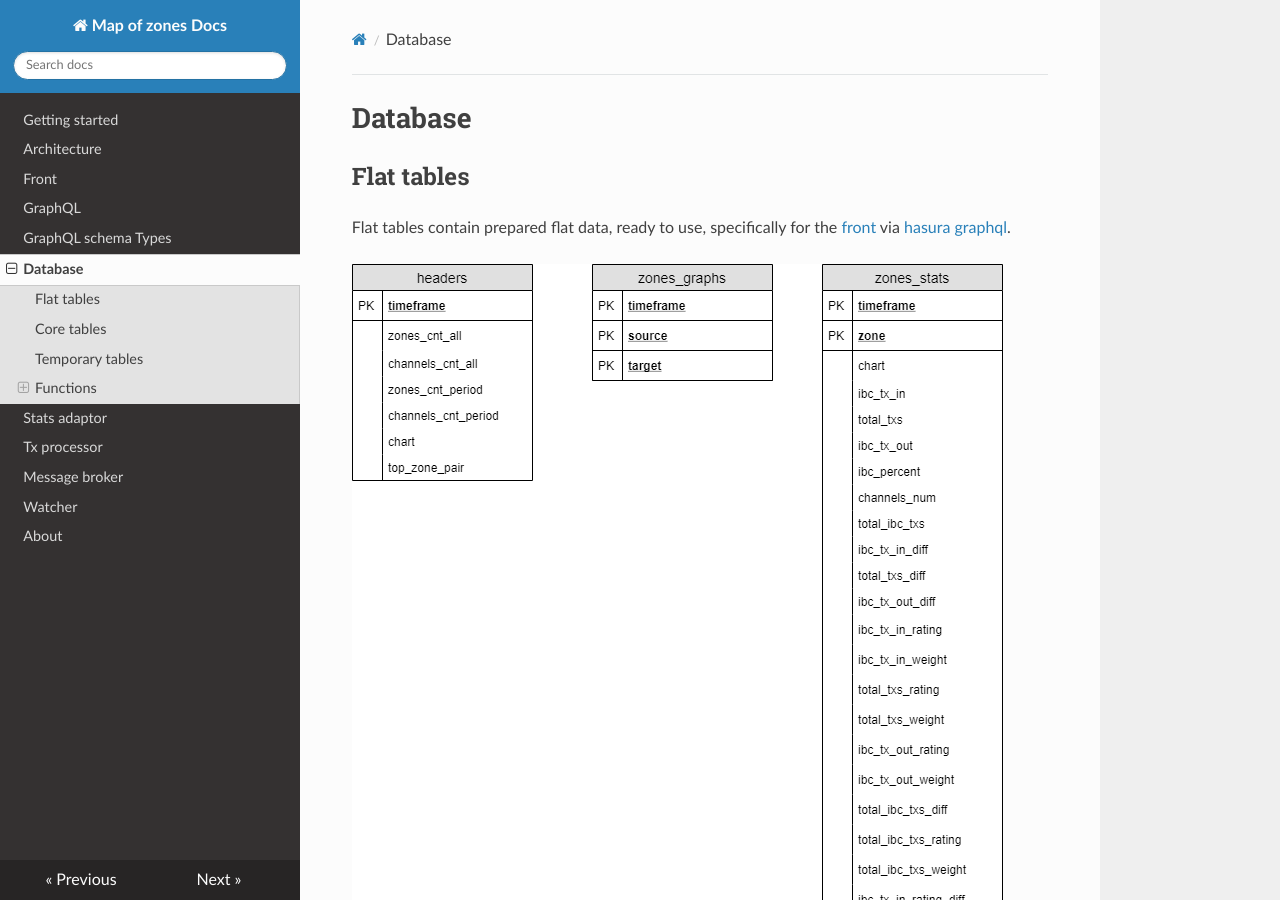
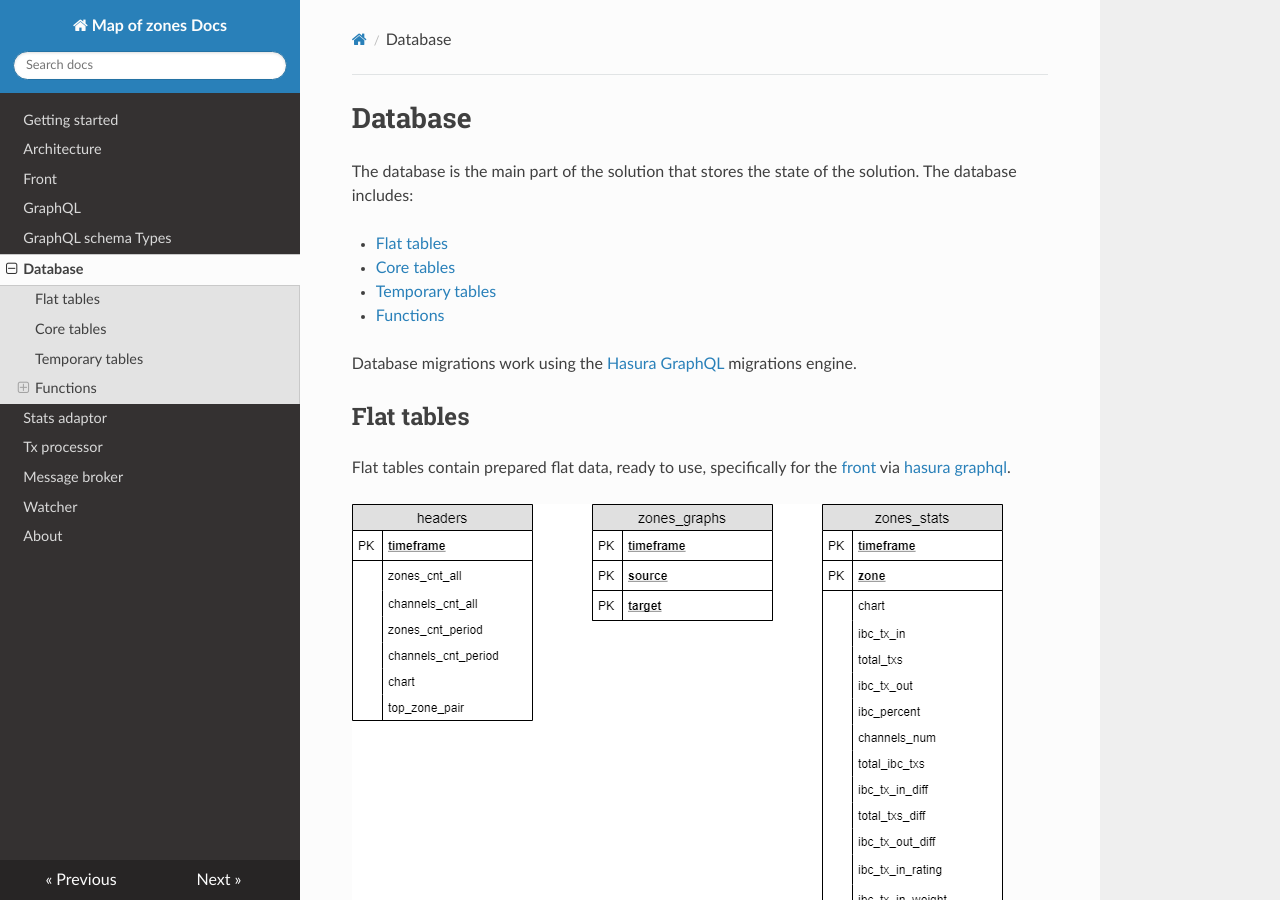
Before and after one commit to mapofzones/docs, an MkDocs documentation site: the page built from docs/database.md, in a window 1280 px wide and 900 px high. Built offline with MkDocs 1.6.1, drawn with Linux system fonts in a browser that asks for light colours; nearby versions of some CDN libraries.

Commit message:
Database docs update

```diff
--- a/docs/database.md
+++ b/docs/database.md
@@ -1,4 +1,13 @@
 # Database
+
+The database is the main part of the solution that stores the state of the solution. The database includes:
+
+* [Flat tables](database.md#flat-tables)
+* [Core tables](database.md#core-tables)
+* [Temporary tables](database.md#temporary-tables)
+* [Functions](database.md#functions)
+
+Database migrations work using the [Hasura GraphQL](graphql.md) migrations engine.
 
 ## Flat tables
 
```
